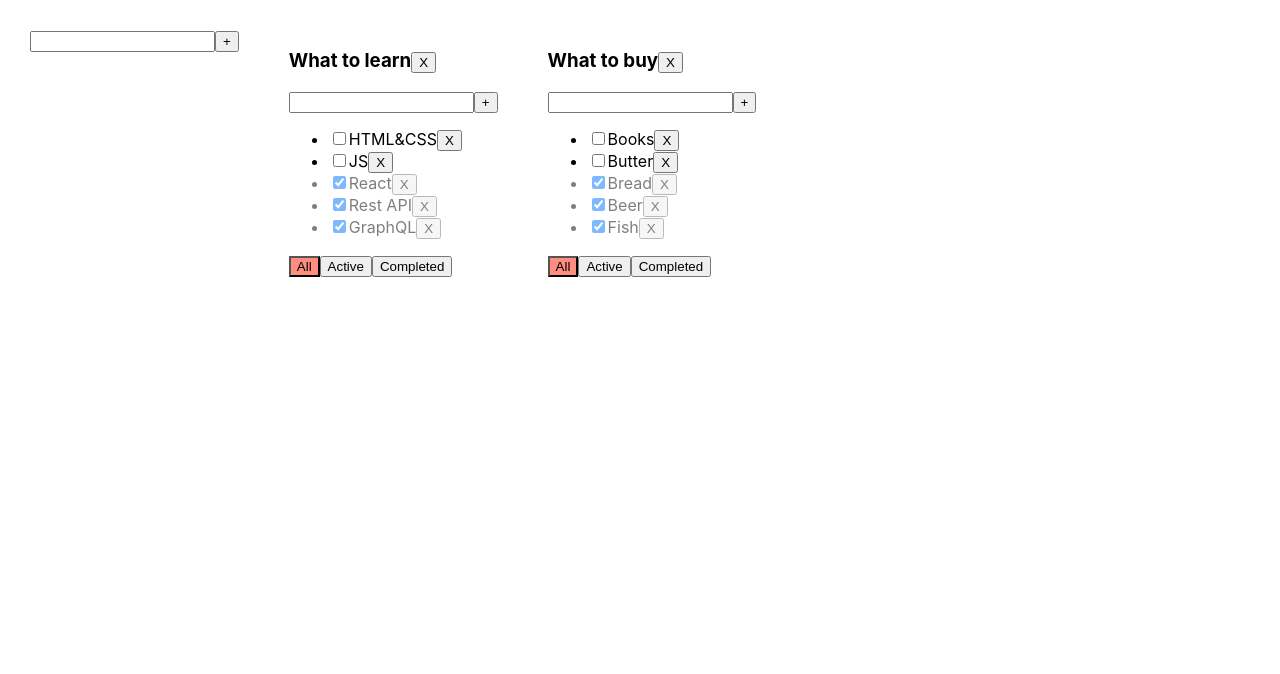
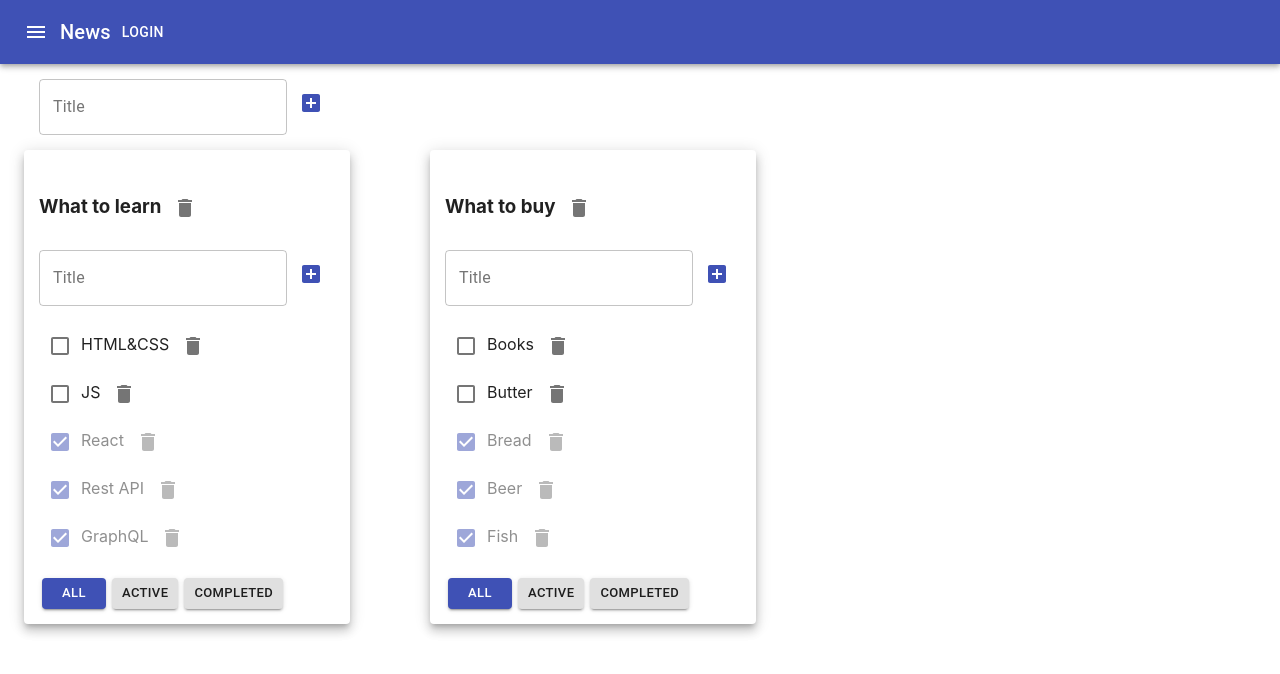
Before and after one commit to MaksymHurianov/todoList, a React (Create React App) app: page / in a window 1280 px wide. Shown: the top 674 px of the page. Built offline with nearby package versions, Linux system fonts and the light colour scheme.

Commit message:
add material-ui

```diff
--- a/package.json
+++ b/package.json
@@ -4,6 +4,8 @@
   "private": true,
   "homepage": "https://MaksymHurianov.github.io/todoList",
   "dependencies": {
+    "@material-ui/core": "^4.11.0",
+    "@material-ui/icons": "^4.9.1",
     "@testing-library/jest-dom": "^4.2.4",
     "@testing-library/react": "^9.3.2",
     "@testing-library/user-event": "^7.1.2",
--- a/src/AddItemForm.tsx
+++ b/src/AddItemForm.tsx
@@ -1,4 +1,6 @@
 import React, {ChangeEvent, KeyboardEvent, useState} from 'react'
+import {Button, IconButton, TextField} from "@material-ui/core";
+import {AddBox, TextFields} from "@material-ui/icons";
 
 type AddItemFormPropsType={
     addItem: (title: string) => void
@@ -33,13 +35,27 @@ function AddItemForm({addItem}: AddItemFormPropsType){
 
     return (
         <div>
-            <input value={title}
+          {/*  <input value={title}
                    onChange={onChangeHandler}
                    onKeyPress={onKeyUpHandler}
                    className={error ? "error" : ""}
+            />*/}
+            <TextField
+                variant={"outlined"}
+                value={title}
+                error={!!error}
+                label={"Title"}
+                helperText={error}
+                onChange={onChangeHandler}
+                onKeyPress={onKeyUpHandler}
+
             />
-            <button onClick={onAddTaskClick}>+</button>
-            {error && <div className={"error-message"}>{error}</div>}
+         {/*   <button onClick={onAddTaskClick}>+</button>*/}
+           {/* <Button size={"small"} onClick={onAddTaskClick} variant={"contained"} color={"primary"}>x</Button>*/}
+            <IconButton color={"primary"} onClick={onAddTaskClick}>
+                <AddBox/>
+            </IconButton>
+            {/*{error && <div className={"error-message"}>{error}</div>}*/}
         </div>
     )
 }
--- a/src/App.css
+++ b/src/App.css
@@ -1,3 +1,4 @@
+/*
 .App {
   padding: 30px;
   display: flex;
@@ -18,7 +19,7 @@
 .active-filter {
   background-color: #ff8e7f;
 }
-
+*/
 .is-done {
-  opacity: 0.5;
+    opacity: 0.5;
 }
--- a/src/App.tsx
+++ b/src/App.tsx
@@ -3,6 +3,12 @@ import './App.css';
 import {TodoList} from "./TodoList";
 import {v1} from "uuid";
 import AddItemForm from "./AddItemForm";
+
+
+import {AppBar, Button, Container, Grid, IconButton, Paper, Toolbar, Typography} from "@material-ui/core";
+import {Menu} from "@material-ui/icons";
+
+
 
 
 
@@ -146,7 +152,22 @@ function App() {
 
     return (
         <div className="App">
-            <AddItemForm addItem={addTodoList}/>
+            <AppBar position="static">
+                <Toolbar>
+                    <IconButton edge="start"  color="inherit" aria-label="menu">
+                        <Menu />
+                    </IconButton>
+                    <Typography variant="h6" >
+                        News
+                    </Typography>
+                    <Button color="inherit">Login</Button>
+                </Toolbar>
+            </AppBar>
+            <Container fixed>
+                <Grid container style={{padding:"15px"}}>
+                     <AddItemForm addItem={addTodoList}/>
+                </Grid>
+                <Grid container spacing={10}>
             {
                 todoLists.map(tl => {
                     let tasksForTodolist = tasks[tl.id];
@@ -157,8 +178,10 @@ function App() {
                         tasksForTodolist = tasks[tl.id].filter(t => t.isDone === true)
                     }
                     return(
+                        <Grid item={true} key={tl.id}>
+                            <Paper style={{padding:"15px"}} elevation={7}>
                     <TodoList
-                              key={tl.id}
+
                               id={tl.id}
                               title={tl.title}
                               tasks={tasksForTodolist}
@@ -170,9 +193,15 @@ function App() {
                               removeTodoList={removeTodoList}
                               changeTaskTitle={changeTaskTitle}
                               changeTodoListTitle={changeTodoListTitle}
-                    />)
+                    />
+                            </Paper>
+                        </Grid>
+                    )
+
                 })
             }
+                </Grid>
+            </Container>
 
         </div>
     );
--- a/src/EditableSpan.tsx
+++ b/src/EditableSpan.tsx
@@ -1,4 +1,5 @@
 import React, {ChangeEvent, useState} from "react"
+import {TextField} from "@material-ui/core";
 type EditableSpanPropsType = {
     value: string
     changeValue: (value:string) => void
@@ -20,13 +21,20 @@ function EditableSpan(props: EditableSpanPropsType){
         setTitle(e.currentTarget.value)
     }
 
-    return editMode
-        ?<input
+    return editMode ?
+        <TextField
+            variant={"outlined"}
             value={title}
             onBlur={deActivatedEditMode}
             autoFocus={true}
             onChange={onChangeHandler}
         />
+      /*  <input
+            value={title}
+            onBlur={deActivatedEditMode}
+            autoFocus={true}
+            onChange={onChangeHandler}
+        />*/
         :<span onDoubleClick={activatedEditMode}>{props.value}</span>
 }
 
--- a/src/TodoList.tsx
+++ b/src/TodoList.tsx
@@ -2,6 +2,8 @@ import React, {ChangeEvent, KeyboardEvent, useState} from "react";
 import {FilterValuesType, TaskType} from "./App";
 import AddItemForm from "./AddItemForm";
 import EditableSpan from "./EditableSpan";
+import {Delete} from "@material-ui/icons";
+import {Button, Checkbox, IconButton} from "@material-ui/core";
 
 type PropsType = {
     id: string
@@ -31,13 +33,21 @@ export function TodoList(props: PropsType) {
                 props.changeTaskTitle(t.id, value, props.id)
             }
             return <li key={t.id} className={t.isDone ? "is-done" : ""}>
-                <input type="checkbox"
+                <Checkbox
+                    color={"primary"}
+                    checked={t.isDone}
+                    onChange={changeStatus}
+                />
+               {/* <input type="checkbox"
                        checked={t.isDone}
                        onChange={changeStatus}
-                />
+                />*/}
 
                 <EditableSpan value={t.title} changeValue={changeTaskTitle}/>
-                <button onClick={removeTask}>X</button>
+                <IconButton onClick={removeTask}>
+                    <Delete/>
+                </IconButton>
+                {/*<button onClick={removeTask}>X</button>*/}
             </li>
         })
 
@@ -78,10 +88,13 @@ export function TodoList(props: PropsType) {
         <div>
             <h3>
             <EditableSpan value={props.title} changeValue={changeTodoListTitle}/>
-                <button onClick={() => {
+            <IconButton onClick={()=> {props.removeTodoList(props.id)}}>
+                <Delete/>
+            </IconButton>
+             {/*   <button onClick={() => {
                     props.removeTodoList(props.id)
                 }}>X
-                </button>
+                </button>*/}
             </h3>
             <AddItemForm addItem={addTask}/>
           {/*  <div>
@@ -93,7 +106,7 @@ export function TodoList(props: PropsType) {
                 <button onClick={addTask}>+</button>
                 {error && <div className={"error-message"}>{error}</div>}
             </div>*/}
-            <ul>
+            <ul style={{listStyle:"none", paddingLeft:"0" }}>
                 {tasks}
                 {/* <li><input type="checkbox" checked={props.tasks[0].isDone}/> <span>{props.tasks[0].title}</span></li>
 
@@ -101,24 +114,36 @@ export function TodoList(props: PropsType) {
                 <li><input type="checkbox" checked={props.tasks[0].isDone}/> <span>{props.tasks[2].title}</span></li>*/}
             </ul>
             <div>
-                <button
-                    className={props.filter === "all" ? "active-filter" : ""}
+                <Button
+                    style={{margin:"0 3px"}}
+                    size={"small"}
+                    variant={"contained"}
+                    color={props.filter === "all" ? "primary" : "default"}
+                   // className={props.filter === "all" ? "active-filter" : ""}
                     onClick={() => {
                         props.changeFilter("all", props.id)
                     }}>All
-                </button>
-                <button
-                    className={props.filter === "active" ? "active-filter" : ""}
+                </Button>
+                <Button
+                    style={{margin:"0 3px"}}
+                    size={"small"}
+                    variant={"contained"}
+                    color={props.filter === "active" ? "primary" : "default"}
+                    // className={props.filter === "active" ? "active-filter" : ""}
                     onClick={() => {
                         props.changeFilter("active", props.id)
                     }}>Active
-                </button>
-                <button
-                    className={props.filter === "completed" ? "active-filter" : ""}
+                </Button>
+                <Button
+                    style={{margin:"0 3px"}}
+                    size={"small"}
+                    variant={"contained"}
+                    color={props.filter === "completed" ? "primary" : "default"}
+                    // className={props.filter === "completed" ? "active-filter" : ""}
                     onClick={() => {
                         props.changeFilter("completed", props.id)
                     }}>Completed
-                </button>
+                </Button>
             </div>
         </div>
     )
```
Also changed, not shown: 2 other files (tests, documents, lock files or other folders).
